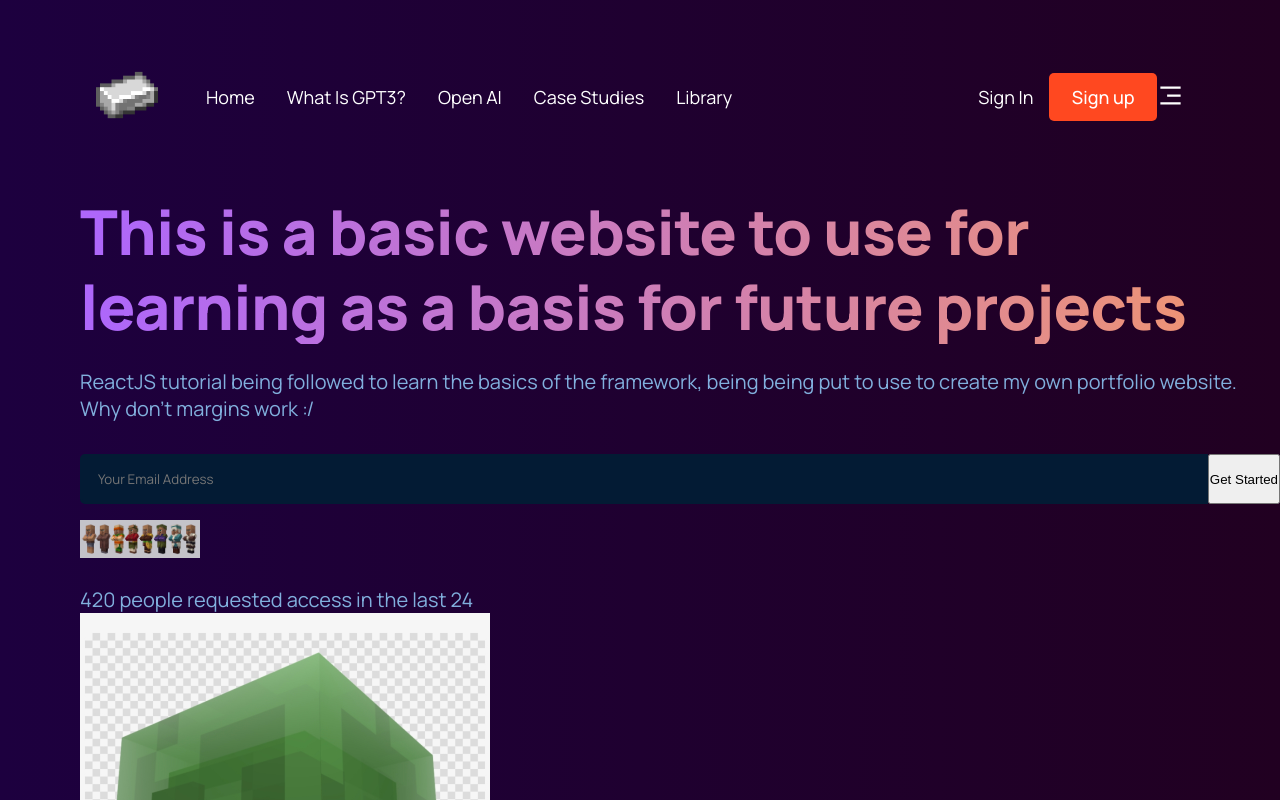
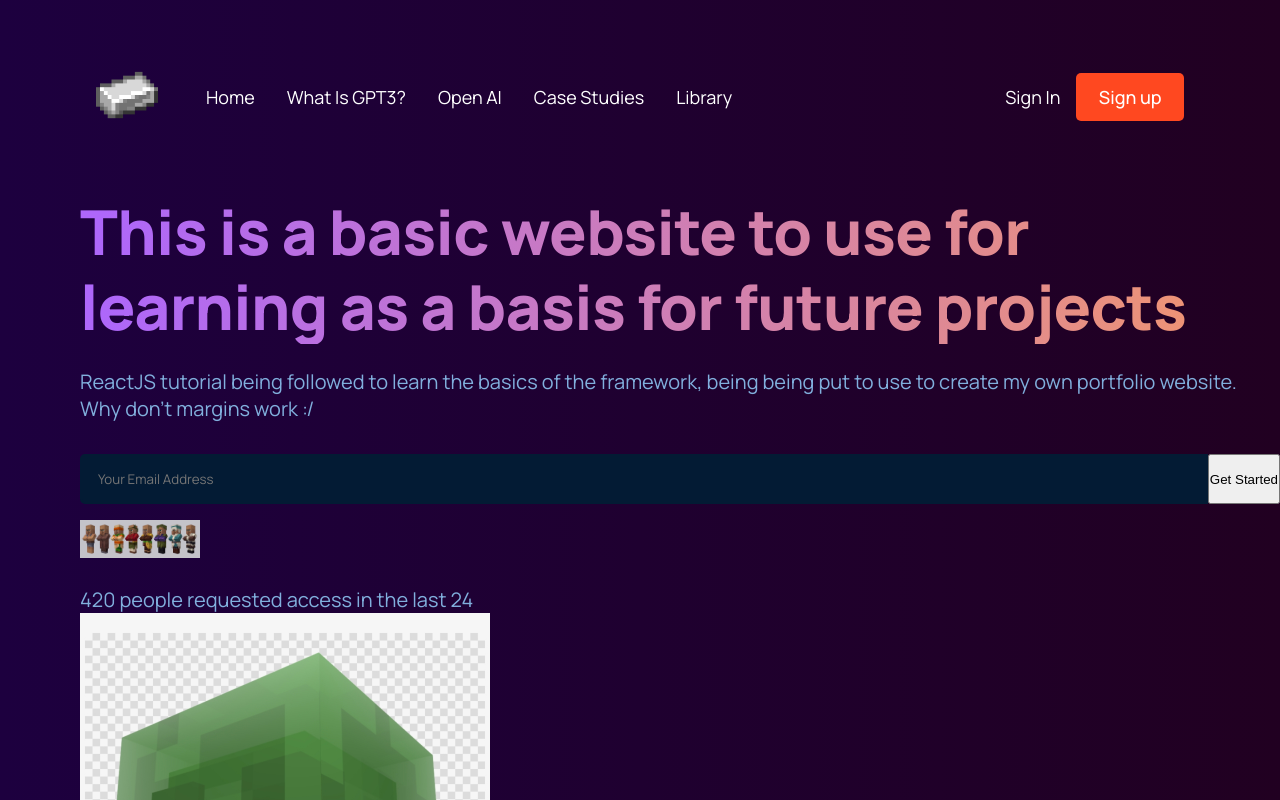
Before and after one commit to DRusetsk/React-1, a React (Create React App) app: page / in a window 1280 px wide. Shown: the top 800 px of the page. Built offline with nearby package versions, Linux system fonts and the light colour scheme.

Commit message:
navbar fixed

```diff
--- a/src/components/navbar/Navbar.jsx
+++ b/src/components/navbar/Navbar.jsx
@@ -29,7 +29,7 @@ const Navbar = () => {
         <p>Sign in</p>
         <button type='button'>Sign up</button>
       </div>
-      <div className='gpt__navbar-menu'>
+      <div className='gpt3__navbar-menu'>
       {toggleMenu
         ? <RiCloseLine color="#fff" size={27} onClick={() => setToggleMenu(false)} />
         :<RiMenu3Line color="#fff" size={27} onClick={() => setToggleMenu(true)} />
--- a/src/components/navbar/navbar.css
+++ b/src/components/navbar/navbar.css
@@ -79,8 +79,7 @@
     background: var(--color-footer);
     padding: 2rem;
     position: absolute;
-    top:100px;
-    right: 50px;
+    right: 0px;
     margin-top: 1rem;
     min-width: 210px;
     border-radius: 5px;
@@ -99,10 +98,10 @@
     .gpt3__navbar-links_container{
         display: none;
     }
-/*
+
     .gpt3__navbar-menu{
         display: flex;
-    } */
+    }
 }
 
 @media screen and (max-width:700px){
```
